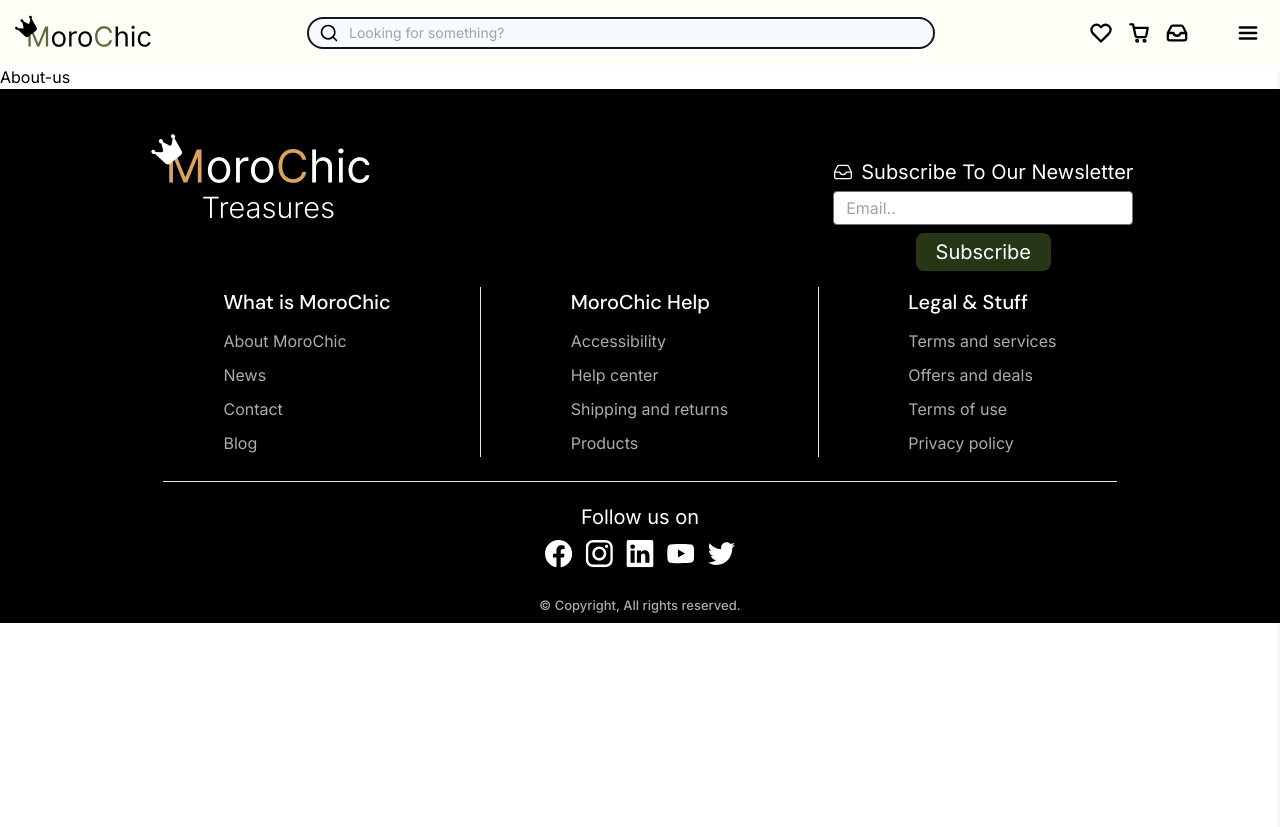
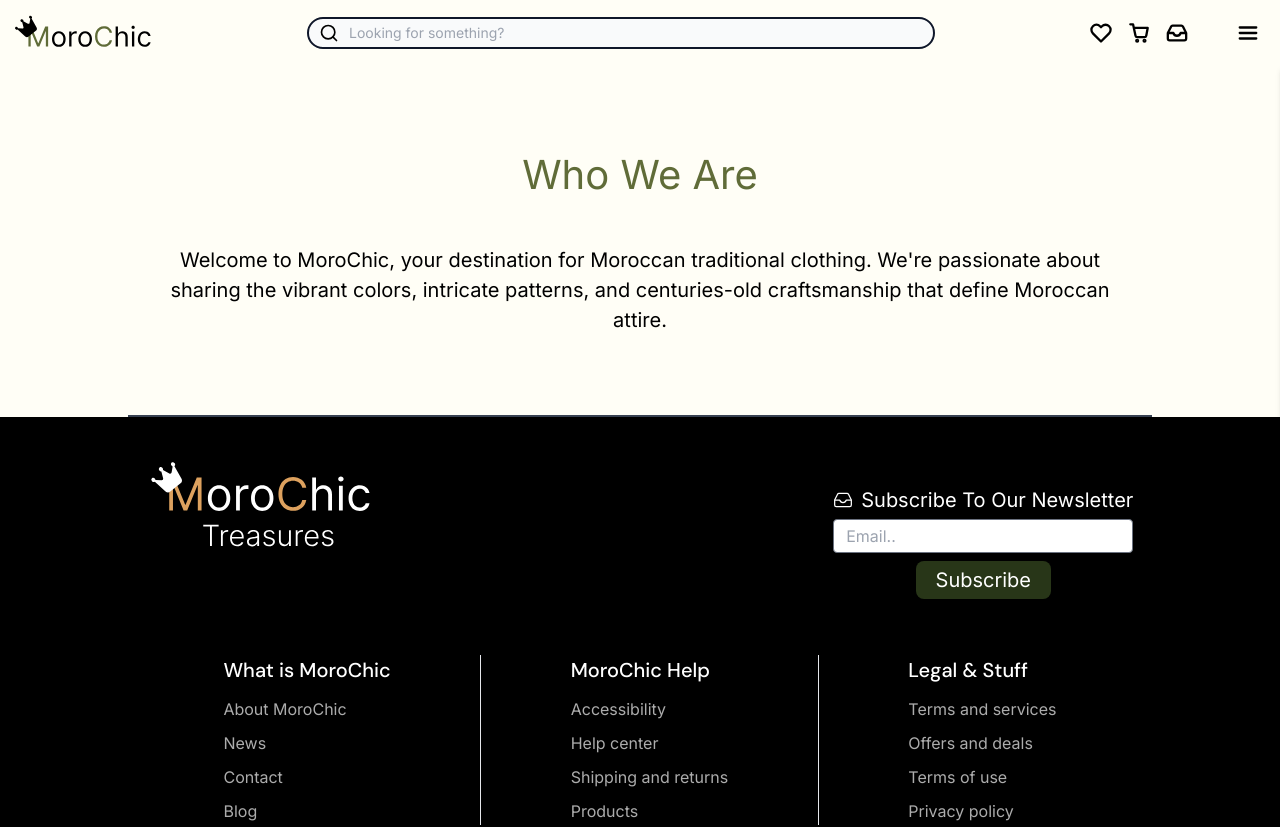
Before and after one commit to elkhailihamza/MoroChic-Treasures, a React (Vite) app in the folder Morochic-Frontend/: page /about in a window 1280 px wide. Shown: the top 827 px of the page. Before the commit the page ends 800 px from the top, so only its background shows below. Built offline with nearby package versions, Linux system fonts and the light colour scheme; a web font is replaced by a local one.

Commit message:
relocated files for a more readable directory

```diff
--- a/Morochic-Frontend/src/layouts/MainLayout.tsx
+++ b/Morochic-Frontend/src/layouts/MainLayout.tsx
@@ -1,6 +1,6 @@
 import { Outlet } from "react-router-dom";
-import Navbar from "../sections/Navbar";
-import { Footer } from "../sections/Footer";
+import Navbar from "../sections/NavbarSection";
+import { Footer } from "../sections/FooterSection";
 
 export const MainLayout = () => {
   return (
--- a/Morochic-Frontend/src/layouts/RootLayout.tsx
+++ b/Morochic-Frontend/src/layouts/RootLayout.tsx
@@ -4,7 +4,7 @@
   return (
     <>
       <div className="root-layout">
-        <main>
+        <main className="lg:text-[20px] md:text-[16px] text-[13px]">
           <Outlet />
         </main>
       </div>
--- a/Morochic-Frontend/src/pages/main/AboutUs.tsx
+++ b/Morochic-Frontend/src/pages/main/AboutUs.tsx
@@ -1,6 +1,9 @@
+import { WhoWeAreSection } from "../../sections/about/WhoWeAreSection"
 
 export const AboutUs = () => {
   return (
-    <div>About-us</div>
+    <>
+      <WhoWeAreSection />
+    </>
   )
 }
--- a/Morochic-Frontend/src/sections/Footer.tsx
+++ b/Morochic-Frontend/src/sections/FooterSection.tsx
@@ -28,14 +28,14 @@
     ],
   ];
   return (
-    <section className="bg-[#000000] lg:text-[20px] md:text-[16px] text-[13px]">
+    <section className="bg-[#000000]">
       <div className="w-full flex justify-center">
         <div className="w-5/6 md:px-10 md:pt-10 pt-5 pb-2">
           <div className="flex md:justify-between justify-center md:mb-[16px] mb-[8px]">
             <div className="lg:w-[225px] md:w-[150px] w-[125px] h-16">
               <FooterLogo />
             </div>
-            <div className="mt-7 md:block hidden">
+            <div className="mt-7 mb-10 md:block hidden">
               <div className="flex justify-center items-center gap-2">
                 <svg
                   xmlns="http://www.w3.org/2000/svg"
--- a/Morochic-Frontend/src/sections/Navbar.tsx
+++ b/Morochic-Frontend/src/sections/NavbarSection.tsx
@@ -10,7 +10,7 @@
       <nav className="bg-[#FEFAE0] bg-opacity-30">
         <div className="max-w-screen-xl flex flex-wrap items-center justify-between mx-auto p-3">
           <a
-            href="#"
+            href="/"
             className="flex items-center space-x-3 md:w-[140px] w-[100px] rtl:space-x-reverse"
           >
             <HeaderLogo />
--- /dev/null
+++ b/Morochic-Frontend/src/sections/about/WhoWeAreSection.tsx
@@ -0,0 +1,17 @@
+export const WhoWeAreSection = () => {
+  return (
+    <section className="bg-[#FEFAE0]/30">
+      <div className="flex justify-center">
+        <div className="text-center w-4/5 py-20 border-b-2 border-gray-700">
+          <h1 className="text-[#606C38] text-[40px]">Who We Are</h1>
+          <p className="text-center mt-10 px-10">
+            Welcome to MoroChic, your destination for Moroccan traditional
+            clothing. We're passionate about sharing the vibrant colors,
+            intricate patterns, and centuries-old craftsmanship that define
+            Moroccan attire.
+          </p>
+        </div>
+      </div>
+    </section>
+  );
+};
--- a/Morochic-Frontend/src/sections/AboutSection.tsx
+++ b/Morochic-Frontend/src/sections/home/AboutSection.tsx
@@ -1,10 +1,10 @@
-import Button from "../components/Button";
+import Button from "../../components/Button";
 
-import image1 from "../images/carousel-1.svg";
+import image1 from "../../images/carousel-1.svg";
 
 export const AboutUs = () => {
   return (
-    <section className="bg-[FEFAE0] flex flex-col lg:text-[20px] md:text-[16px] text-[13px] justify-center align-center mb-10">
+    <section className="bg-[FEFAE0] flex flex-col justify-center align-center mb-10">
       <div className="text-center">
         <h1 className="style-script-regular text-[#606C38] text-[46px] translate-y-4">
           about us
@@ -19,7 +19,7 @@
           />
         </div>
         <div className="lg:w-2/5 w-4/5 mt-5">
-          <div className="flex flex-col justify-between xl:ms-20 md:ms-6 w-full">
+          <div className="flex flex-col justify-between xl:ms-20 md:ms-6 w-full lg:text-[16px]">
             <div className="md:text-[30px] text-[20px] font-medium">
               <p className="doppio-one-regular">Descover our legacy of</p>
               <p className="doppio-one-regular text-[#606C38] ms-7 -translate-y-3">
@@ -42,9 +42,9 @@
                 Click here to uncover the stories behind our brand and the
                 artisans who bring our vision to life.
               </p>
-              <Button className="text-white">
-                Know more about us
-              </Button>
+              <a href="/about">
+                <Button className="text-white">Know more about us</Button>
+              </a>
             </div>
           </div>
         </div>
--- a/Morochic-Frontend/src/sections/ItemOfTheDaySection.tsx
+++ b/Morochic-Frontend/src/sections/home/ItemOfTheDaySection.tsx
@@ -1,9 +1,9 @@
-import image1 from "../images/carousel-1.svg";
-import Button from "../components/Button";
+import image1 from "../../images/carousel-1.svg";
+import Button from "../../components/Button";
 
 export const ItemOfTheDay = () => {
   return (
-    <section className="bg-[#283618] text-white lg:text-[20px] md:text-[16px] text-[13px] border-t-4 border-y-2 border-black">
+    <section className="bg-[#283618] text-white border-t-4 border-y-2 border-black">
       <div className="w-full text-center md:p-10 p-5">
         <h1 className="doppio-one-regular md:text-[30px] text-[20px]">
           Item of the day
--- a/Morochic-Frontend/src/sections/PopularCategoriesSection.tsx
+++ b/Morochic-Frontend/src/sections/home/PopularCategoriesSection.tsx
@@ -1,7 +1,7 @@
-import Button from "../components/Button";
+import Button from "../../components/Button";
 
-import image1 from "../images/carousel-1.svg";
-import image2 from "../images/carousel-2.svg";
+import image1 from "../../images/carousel-1.svg";
+import image2 from "../../images/carousel-2.svg";
 
 export const PopularCategories = () => {
   return (
```
Also changed, not shown: Morochic-Frontend/src/pages/main/Home.tsx (+5 -5 lines), Morochic-Frontend/src/sections/home/MostRecentSection.tsx (renamed from Morochic-Frontend/src/sections/MostRecentSection.tsx, +5 -5 lines), Morochic-Frontend/src/sections/home/SliderSection.tsx (renamed from Morochic-Frontend/src/sections/SliderSection.tsx, +6 -6 lines).
